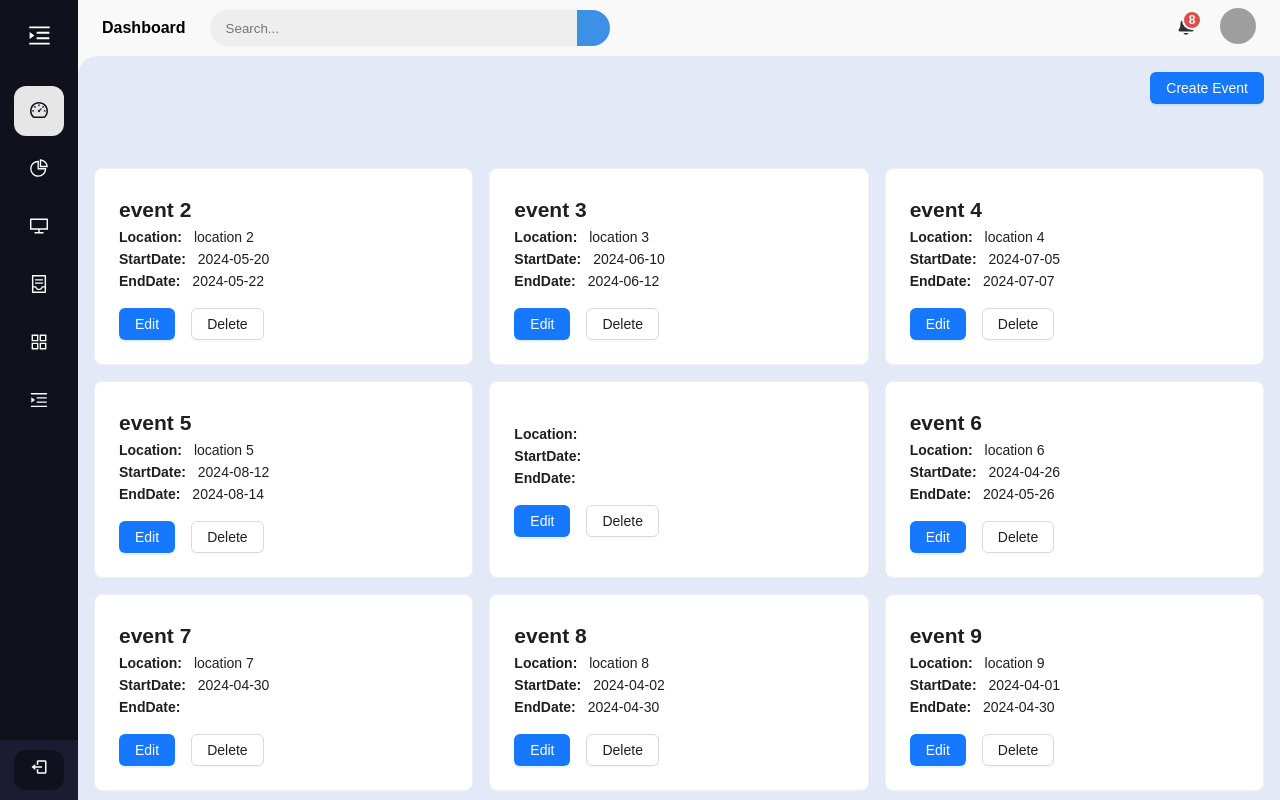
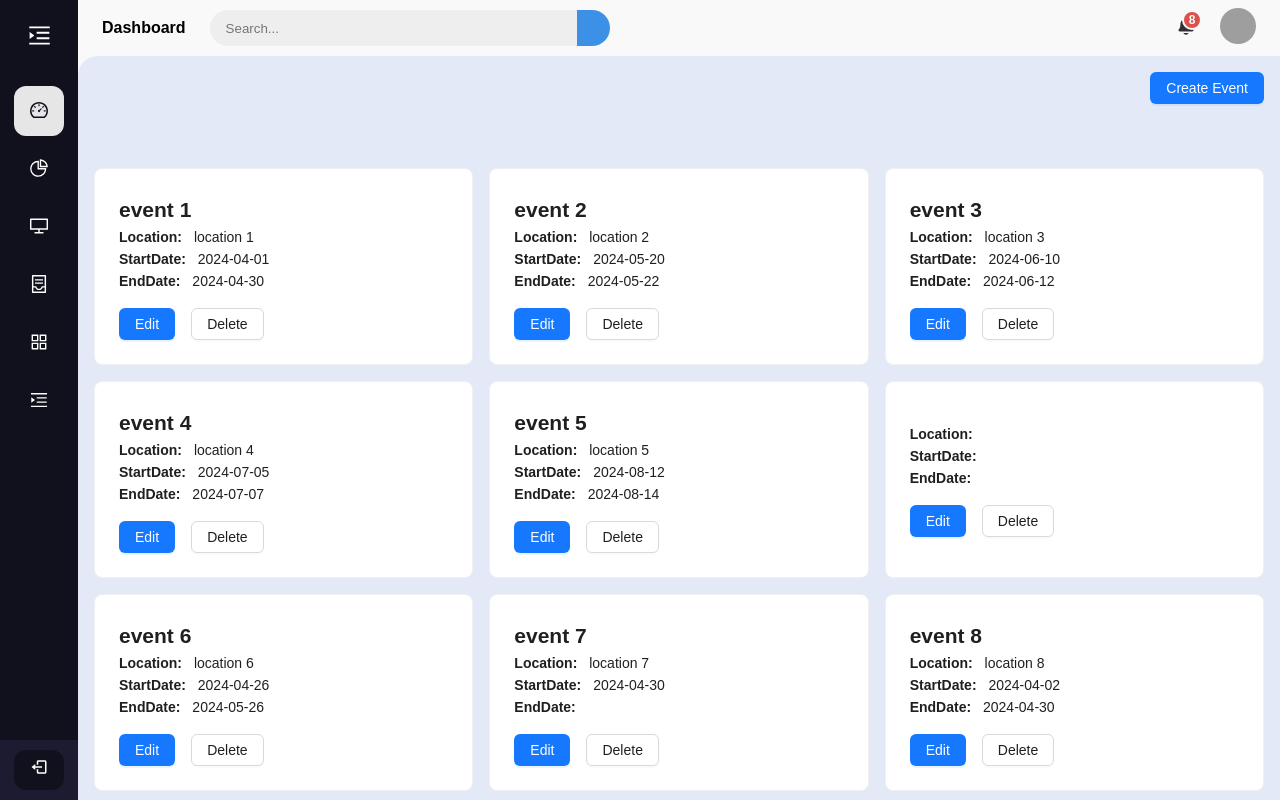
Before and after one commit to BARANEESWARAN/marriage-booking, a React (Create React App) app: page /admindashboard in a window 1280 px wide. Shown: the top 800 px of the page. Built offline with nearby package versions, Linux system fonts and the light colour scheme; no server answers; data requests are answered from the project's data file; grey boxes are pictures that could not be loaded.

Commit message:
prasanth commit

```diff
--- a/db.json
+++ b/db.json
@@ -1,5 +1,12 @@
 {
   "data": [
+    {
+      "id": "2254",
+      "eventname": "event 1",
+      "startdate": "2024-04-01",
+      "enddate": "2024-04-30",
+      "location": "location 1"
+    },
     {
       "id": "2",
       "eventname": "event 2",
--- a/src/Components/Dashboard/Dashboard.js
+++ b/src/Components/Dashboard/Dashboard.js
@@ -17,6 +17,7 @@ import axios from "axios";
 import { BaseUrl } from "../../BaseUrl/Url";
 import ViewCard from "../ViewCard/ViewCard";
 import dayjs from "dayjs";
+import moment from "moment";
 
 // Define a Card component
 
@@ -94,20 +95,18 @@ const Dashboard = () => {
   };
 
   const handleSubmit = async (e) => {
-    handleClear()
     try {
-      // await axios.post("http://localhost:8000/data", {
-      //   ...formData,
-      // });
-
-      // message.success("Thankyou, data saved successfully.");
-      // handleCancel();
+      await axios.post("http://localhost:8000/data", {
+        ...formData,
+      });
+      message.success("Thankyou, data saved successfully.");
+      handleCancel();
       // navigate("/");
     } catch (error) {
       console.error("Error adding/updating data:", error);
     } finally {
       fetchData();
-      // handleClear()
+      handleClear()
     }
   };
 
@@ -140,13 +139,12 @@ const Dashboard = () => {
   const handleDelete = async (id) => {
     try {
       await axios.delete(`http://localhost:8000/data/${id}`);
-      const newData = data.filter(item => item.id !== id);
+      const newData = data.filter((item) => item.id !== id);
       setData(newData);
     } catch (error) {
       console.error("Error deleting data:", error);
     }
-  }
-
+  };
 
   // const handleDelete = async (id) => {
   //   setEditingId(id);
@@ -170,14 +168,14 @@ const Dashboard = () => {
   //   }
   // };
 
-  const handleClear =() => {
+  const handleClear = () => {
     setFormData({
       eventname: "",
       startdate: "",
       enddate: "",
       location: "",
-    })
-  }
+    });
+  };
 
   const showModal = () => {
     setIsModalOpen(true);
@@ -257,7 +255,20 @@ const Dashboard = () => {
     );
   };
 
-  console.log(formData.startdate,"??,date")
+  const handleDateChange = (date, dateString) => {
+    if (date) {
+      // Check if date is not null or undefined
+      setFormData({ ...formData, startdate: dateString });
+      // setFormData({ ...formData, enddate: dateString });
+    } else {
+      // Handle case where date is null or undefined
+      // For example, set startdate to an empty string or some default value
+      setFormData({ ...formData, startdate: "" });
+      // setFormData({ ...formData, enddate: dateString });
+    }
+  };
+
+  console.log(formData.startdate, "??,date");
 
   return (
     <>
@@ -298,10 +309,8 @@ const Dashboard = () => {
                 <DatePicker
                   style={{ width: "100%" }}
                   name="startdate"
-                  value={formData.startdate}
-                  onChange={(date, dateString) =>
-                    setFormData({ ...formData, startdate: dateString })
-                  }
+                  value={formData.startdate ? moment(formData.startdate) : null}
+                  onChange={(date,dateString) => setFormData({ ...formData, startdate: dateString })}
                 />
               </div>
             </Col>
@@ -312,7 +321,7 @@ const Dashboard = () => {
                 <DatePicker
                   style={{ width: "100%" }}
                   name="enddate"
-                  value={formData.enddate}
+                  value={formData.enddate ? moment(formData.enddate) : null}
                   onChange={(date, dateString) =>
                     setFormData({ ...formData, enddate: dateString })
                   }
```
